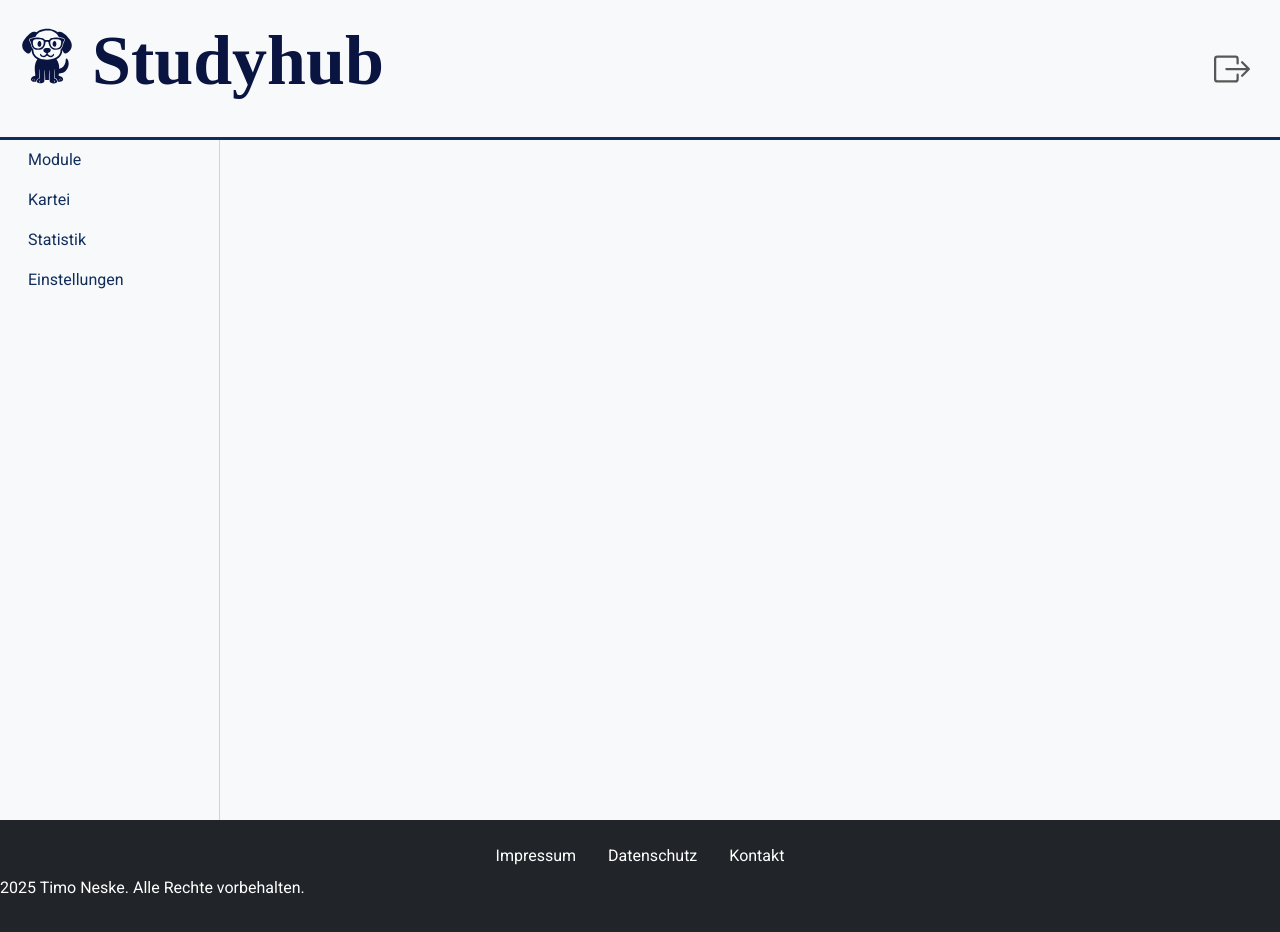
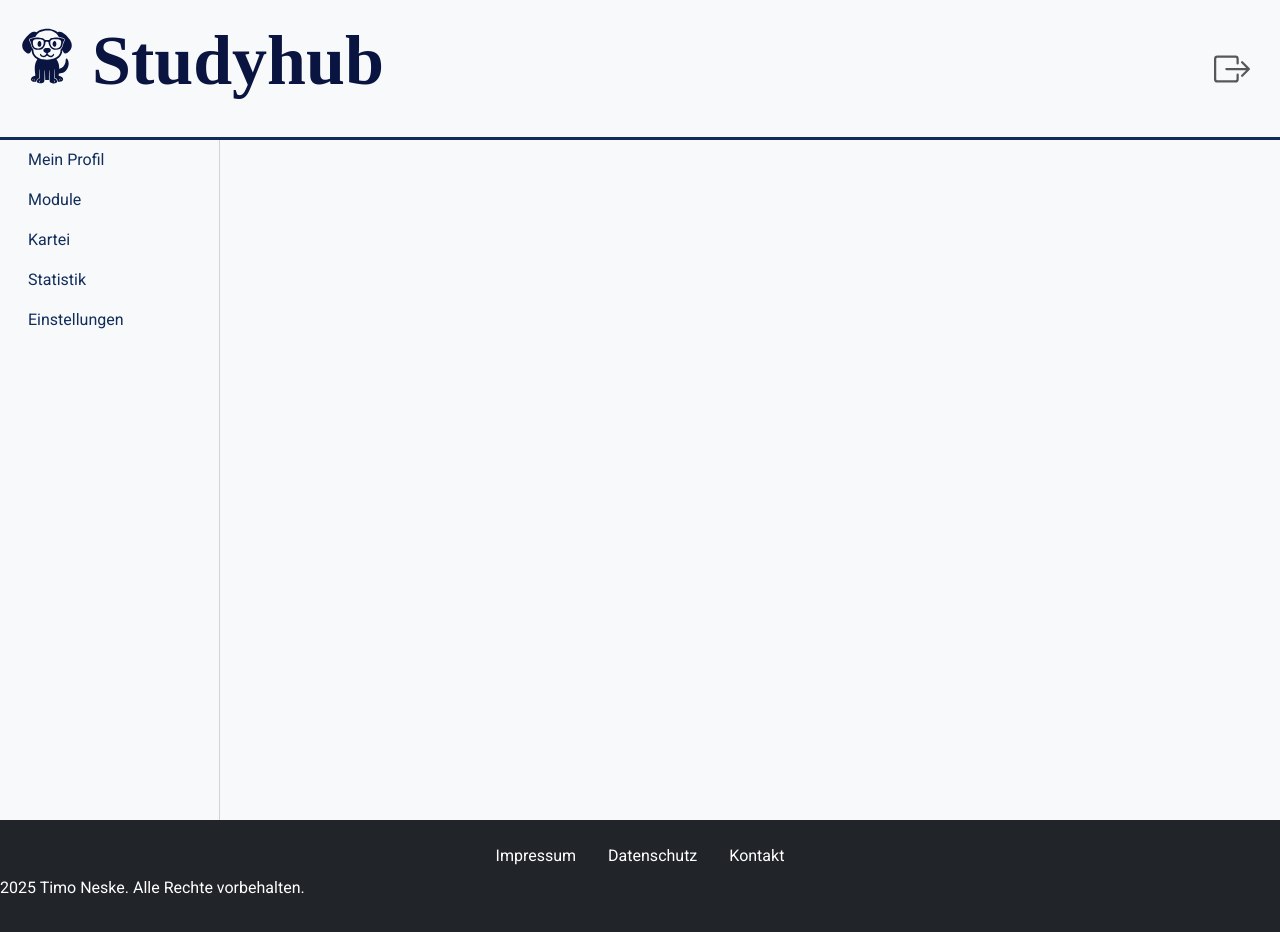
Before and after one commit to timo-nsk/studyhuppy, an Angular app in the folder frontend/: page / in a window 1280 px wide. Built offline with nearby package versions, Linux system fonts and the light colour scheme; a web font is replaced by a local one.

Commit message:
added component user profile and routing

```diff
--- a/frontend/src/app/app-layout/app-layout.component.html
+++ b/frontend/src/app/app-layout/app-layout.component.html
@@ -5,6 +5,11 @@
     <nav>
       <table class="table">
         <tbody>
+        <tr>
+          <td>
+            <a class="navbar-link" [routerLink]="'profil'">Mein Profil</a>
+          </td>
+        </tr>
         <tr>
           <td>
             <a class="navbar-link" [routerLink]="'module'">Module</a>
--- a/frontend/src/app/app.routes.ts
+++ b/frontend/src/app/app.routes.ts
@@ -9,6 +9,7 @@ import {AppLayoutComponent} from './app-layout/app-layout.component';
 import {authGuard} from './guard/auth.guard';
 import {RegisterServiceComponent} from './auth-service/register-service/register-service.component';
 import {PwServiceComponent} from './auth-service/pw-service/pw-service.component';
+import {UserProfileComponent} from './user-profile/user-profile.component';
 
 export const routes: Routes = [
   {
@@ -27,7 +28,13 @@ export const routes: Routes = [
     path: '',
     component: AppLayoutComponent,
     children:
-      [{
+      [
+        {
+          path: 'profil',
+          component: UserProfileComponent,
+          canActivate: [authGuard]
+        },
+        {
         path: 'module',
         component: ModulServiceComponent,
         canActivate: [authGuard],
--- /dev/null
+++ b/frontend/src/app/user-profile/user-profile.component.html
@@ -0,0 +1 @@
+<p>user-profile works!</p>
```
Also changed, not shown: frontend/src/app/user-profile/user-profile.component.ts (added, +11 -0 lines), frontend/src/app/user-profile/user-profile.component.scss (added), 1 other file (tests, documents, lock files or other folders).
